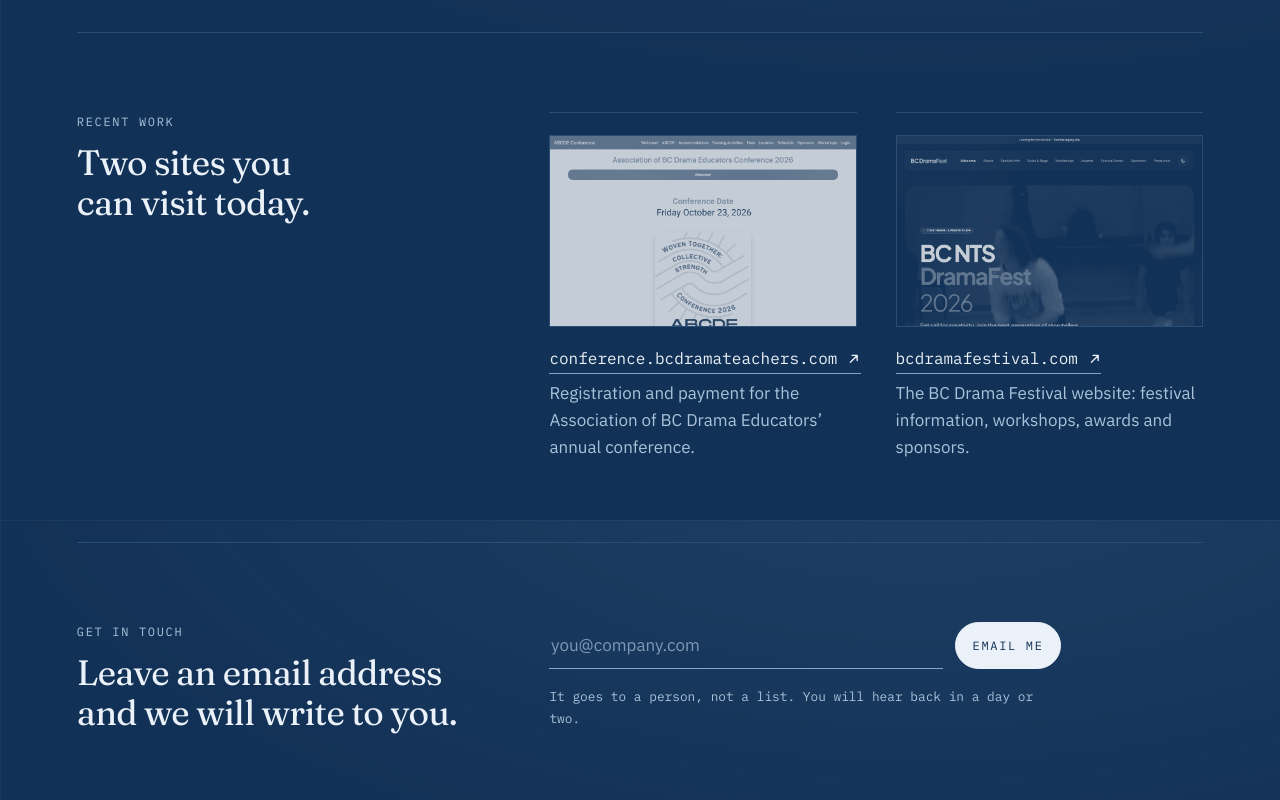
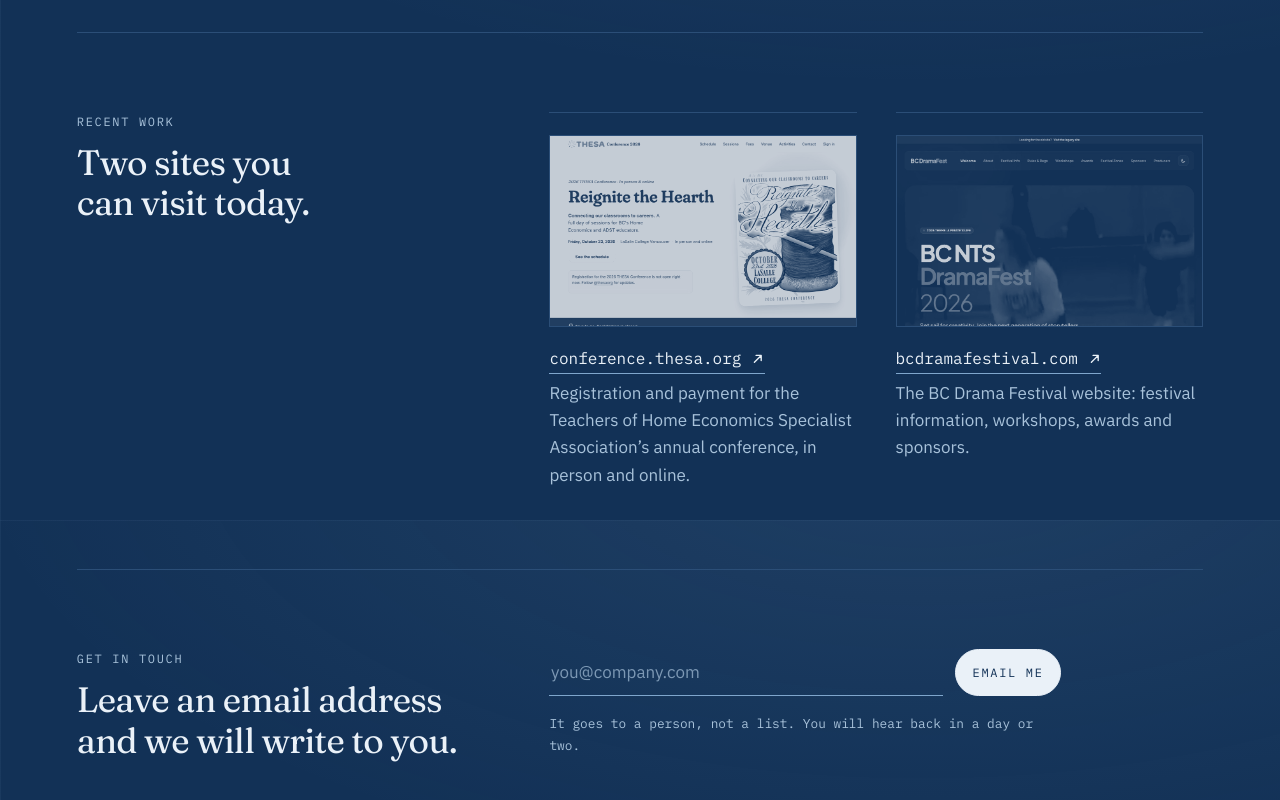
Before and after one commit to jakeguywork/tightstack-options, a plain HTML site: page 2-field.html in a window 1280 px wide. Shown: the part 2680-3480 px from the top of the page. Drawn offline with Linux system fonts and the light colour scheme.

Commit message:
Swap the ABCDE conference for the THESA conference; Paper buttons in front of the rings
Co-Authored-By: Claude Fable 5.1 <noreply@anthropic.com>

```diff
--- a/2-field.html
+++ b/2-field.html
@@ -375,9 +375,9 @@ a{ color:inherit; }
         </div>
         <ul class="work">
           <li class="rise" style="--i:1">
-            <a class="shot" href="https://conference.bcdramateachers.com" tabindex="-1" aria-hidden="true"><img src="img/abcde-conference.jpg" width="960" height="600" alt="" loading="lazy"></a>
-            <a class="link url" href="https://conference.bcdramateachers.com">conference.bcdramateachers.com <svg viewBox="0 0 16 16" fill="none" stroke="currentColor" stroke-width="1.6" stroke-linecap="round" stroke-linejoin="round" aria-hidden="true"><path d="M4 12 12 4M6 4h6v6"/></svg></a>
-            <p>Registration and payment for the Association of BC Drama Educators&rsquo; annual conference.</p>
+            <a class="shot" href="https://conference.thesa.org" tabindex="-1" aria-hidden="true"><img src="img/thesa-conference.jpg" width="960" height="600" alt="" loading="lazy"></a>
+            <a class="link url" href="https://conference.thesa.org">conference.thesa.org <svg viewBox="0 0 16 16" fill="none" stroke="currentColor" stroke-width="1.6" stroke-linecap="round" stroke-linejoin="round" aria-hidden="true"><path d="M4 12 12 4M6 4h6v6"/></svg></a>
+            <p>Registration and payment for the Teachers of Home Economics Specialist Association&rsquo;s annual conference, in person and online.</p>
           </li>
           <li class="rise" style="--i:2">
             <a class="shot" href="https://bcdramafestival.com" tabindex="-1" aria-hidden="true"><img src="img/bc-drama-festival.jpg" width="960" height="600" alt="" loading="lazy"></a>
```
Also changed, not shown: 1-paper.html (+5 -4 lines), 3-sheet.html (+2 -2 lines), img/abcde-conference.jpg (deleted), img/thesa-conference.jpg (added).
